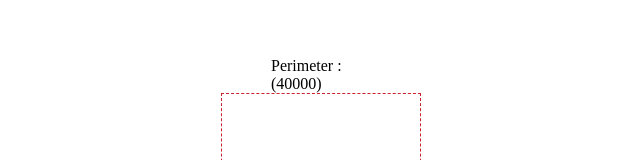
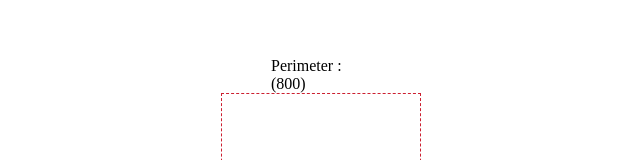
Before and after one commit to Kamrul-Hasan-1971/resizable-rectangle, an Angular app: page / in a window 1280 px wide. Shown: the part 215-375 px from the top of the page, without its empty margins (637-1277 px from the left). Built offline with nearby package versions, Linux system fonts and the light colour scheme.

Commit message:
perimeter formula fixed

```diff
--- a/src/app/resizable-rectangle/resizable-rectangle.component.html
+++ b/src/app/resizable-rectangle/resizable-rectangle.component.html
@@ -10,6 +10,6 @@
       <div (mousedown)="setStatus($event, 6)" class="crop-corner crop-top-right-corner"></div>
       <div (mousedown)="setStatus($event, 7)" class="crop-corner crop-bottom-right-corner"></div>
       <div (mousedown)="setStatus($event, 8)" class="crop-corner crop-bottom-left-corner"></div>
-      <span class="noselect">Perimeter : ({{width*height}})</span>
+      <span class="noselect">Perimeter : ({{2*(width+height)}})</span>
     </div>
   </div>
```
